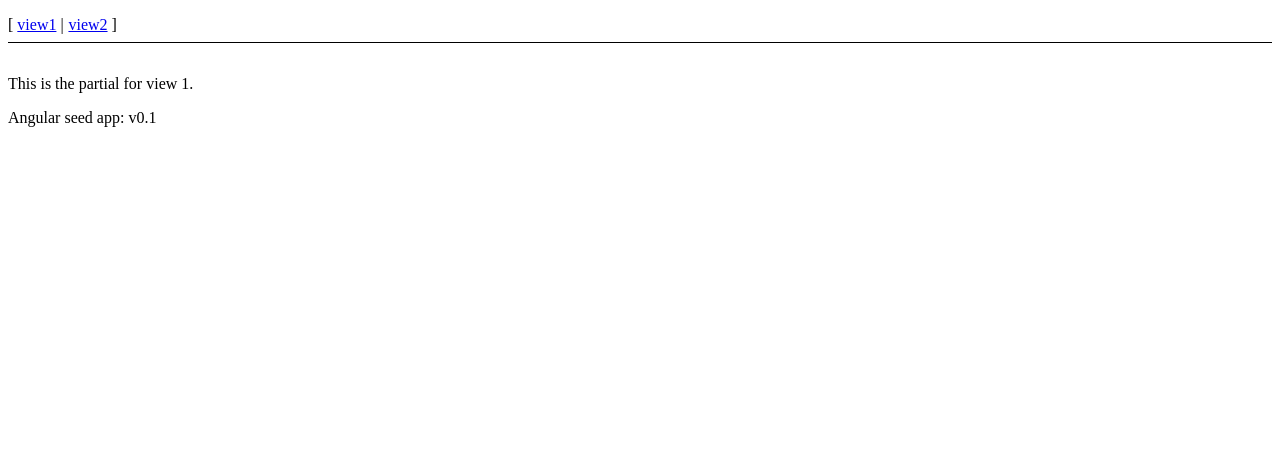
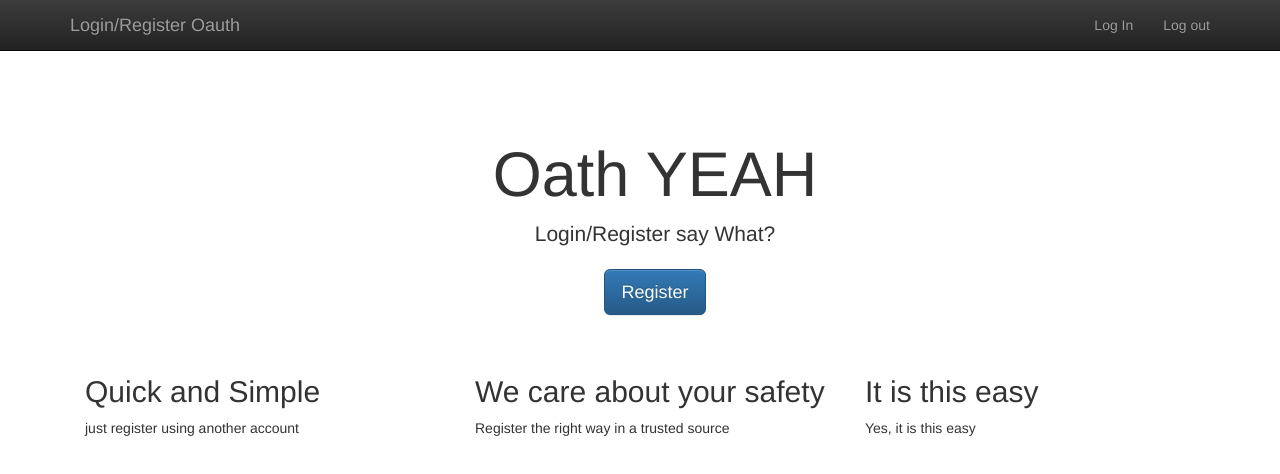
Before and after one commit to andy-dev/fire_Oauth, a website: page appengine-angular-seed-python-master/app/index.html in a window 1280 px wide. Drawn offline with nearby package versions, Linux system fonts and the light colour scheme.

Commit message:
add basic setup, landingpage and bootstrap

```diff
--- a/appengine-angular-seed-python-master/app/css/app.css
+++ b/appengine-angular-seed-python-master/app/css/app.css
@@ -1,30 +1,19 @@
 /* app css stylesheet */
 
-.menu {
-  list-style: none;
-  border-bottom: 0.1em solid black;
-  margin-bottom: 2em;
-  padding: 0 0 0.5em;
+body {
+  padding-top: 80px;
 }
 
-.menu:before {
-  content: "[";
+/*starter template and the h1 nested */
+.starter-template h1 {
+  font-size: 63px;
 }
 
-.menu:after {
-  content: "]";
+.starter-template {
+  padding: 40px 15px;
+  text-align: center;
 }
 
-.menu > li {
-  display: inline;
+.party-form {
+  margin-bottom: 20px;
 }
-
-.menu > li:before {
-  content: "|";
-  padding-right: 0.3em;
-}
-
-.menu > li:nth-child(1):before {
-  content: "";
-  padding: 0;
-}
--- a/appengine-angular-seed-python-master/app/index.html
+++ b/appengine-angular-seed-python-master/app/index.html
@@ -2,24 +2,49 @@
 <html lang="en" ng-app="myApp">
 <head>
   <meta charset="utf-8">
-  <title>My AngularJS App</title>
+  <title>Oauth Firebase, Angular, Facebook, Google, What else my friends?</title>
   <link rel="stylesheet" href="css/app.css"/>
+
+  <link rel="stylesheet" href="https://maxcdn.bootstrapcdn.com/bootstrap/3.3.4/css/bootstrap.min.css">
+  <link rel="stylesheet" href="https://maxcdn.bootstrapcdn.com/bootstrap/3.3.4/css/bootstrap-theme.min.css">
+  <script src="https://ajax.googleapis.com/ajax/libs/jquery/1.11.2/jquery.min.js"></script>
+  <script src="https://maxcdn.bootstrapcdn.com/bootstrap/3.3.4/js/bootstrap.min.js"></script>
 </head>
 <body>
-  <ul class="menu">
-    <li><a href="#/view1">view1</a></li>
-    <li><a href="#/view2">view2</a></li>
-  </ul>
 
-  <div ng-view></div>
+  <!-- Navbar that stays on the top of every page -->
+  <nav class="navbar navbar-inverse navbar-fixed-top">
+    <div class="container">
+      <div class="navbar-header">
+        <button type="button" class="navbar-toggle collapsed" data-toggle="collapse" data-target="#navbar" aria-expanded="false" aria-controls="navbar">
+          <span class="sr-only">Toggle navigation</span>
+          <span class="icon-bar"></span>
+          <span class="icon-bar"></span>
+          <span class="icon-bar"></span>
+        </button>
+        <a class="navbar-brand" href="#">Login/Register Oauth</a>
+      </div>
+      <div id="navbar" class="collapse navbar-collapse">
+        <ul class="nav navbar-nav navbar-right">
+          <li>
+            <a href="#" >Log In</a>
+          </li>
+          <li>
+            <a href="#" >Log out</a>
+          </li>
+        </ul>
+      </div><!--/.nav-collapse -->
+    </div>
+  </nav>
 
-  <div>Angular seed app: v<span app-version></span></div>
-
-  <!-- In production use:
-  <script src="//ajax.googleapis.com/ajax/libs/angularjs/1.0.7/angular.min.js"></script>
-  -->
+  <!-- Main Content that changes based on routes -->
+  <div ng-view class="container"></div>
+  <!-- Angular JS -->
   <script src="lib/angular/angular.js"></script>
   <script src="lib/angular/angular-route.js"></script>
+
+
+  <!-- Custom Scripts -->
   <script src="js/app.js"></script>
   <script src="js/services.js"></script>
   <script src="js/controllers.js"></script>
--- a/appengine-angular-seed-python-master/app/js/app.js
+++ b/appengine-angular-seed-python-master/app/js/app.js
@@ -10,7 +10,9 @@ angular.module('myApp', [
   'myApp.controllers'
 ]).
 config(['$routeProvider', function($routeProvider) {
-  $routeProvider.when('/view1', {templateUrl: 'partials/partial1.html', controller: 'MyCtrl1'});
-  $routeProvider.when('/view2', {templateUrl: 'partials/partial2.html', controller: 'MyCtrl2'});
-  $routeProvider.otherwise({redirectTo: '/view1'});
+  $routeProvider.when('/',{
+    templateUrl: 'partials/landing_page.html',
+    controller: 'LandingPageController'
+  });
+  $routeProvider.otherwise({redirectTo: '/'});
 }]);
--- a/appengine-angular-seed-python-master/app/js/controllers.js
+++ b/appengine-angular-seed-python-master/app/js/controllers.js
@@ -2,10 +2,7 @@
 
 /* Controllers */
 
-angular.module('myApp.controllers', []).
-  controller('MyCtrl1', [function() {
+angular.module('myApp.controllers', [])
+  .controller('LandingPageController', [function(){
 
   }])
-  .controller('MyCtrl2', [function() {
-
-  }]);
--- /dev/null
+++ b/appengine-angular-seed-python-master/app/partials/landing_page.html
@@ -0,0 +1,24 @@
+<div class="container">
+
+  <div class="starter-template">
+    <h1>Oath YEAH</h1>
+    <p class="lead">Login/Register say What?</p>
+    <a href="#/register" class="btn btn-primary btn-lg " role="button">Register</a>
+  </div>
+
+  <div class="row">
+    <div class="col-md-4">
+      <h2>Quick and Simple</h2>
+      <p>just register using another account</p>
+    </div>
+    <div class="col-md-4">
+      <h2>We care about your safety</h2>
+      <p>Register the right way in a trusted source</p>
+    </div>
+    <div class="col-md-4">
+      <h2>It is this easy</h2>
+      <p>Yes, it is this easy</p>
+    </div>
+  </div>
+
+</div>
--- a/appengine-angular-seed-python-master/app/partials/partial1.html
+++ /dev/null
@@ -1 +0,0 @@
-<p>This is the partial for view 1.</p>
```
Also changed, not shown: appengine-angular-seed-python-master/app/index-async.html (deleted, +0 -58 lines), appengine-angular-seed-python-master/app/partials/partial2.html (deleted, +0 -5 lines).
